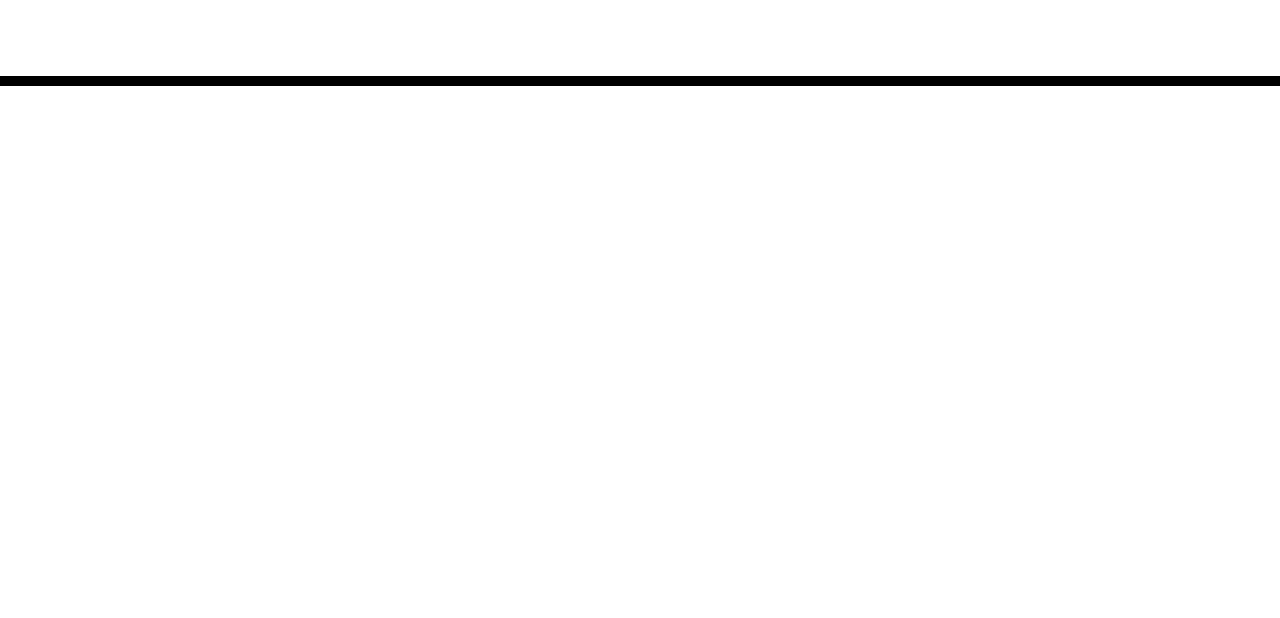
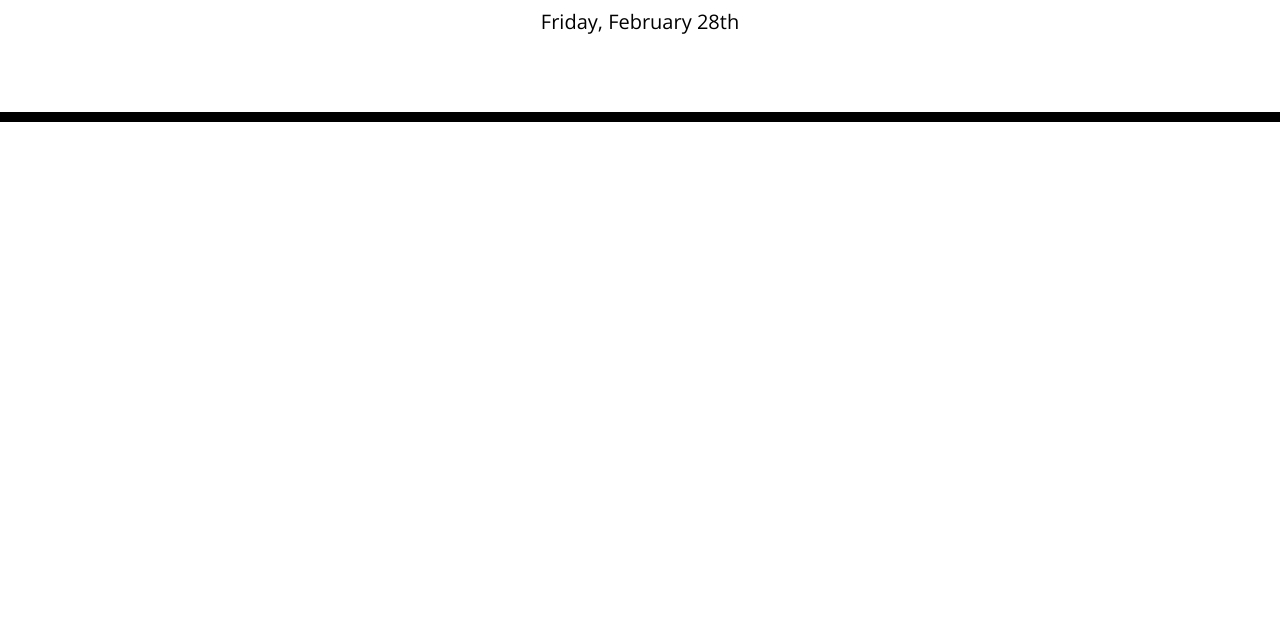
Before and after one commit to dsarra1018/Work-Day-Scheduler, a plain HTML site: page index.html in a window 1280 px wide. Shown: the part 182-800 px from the top of the page. Drawn offline with nearby package versions, Linux system fonts and the light colour scheme.

Commit message:
Linked script.js to html. Display current date on webpage.

```diff
--- a/assets/scripts/scripts.js
+++ b/assets/scripts/scripts.js
@@ -0,0 +1,5 @@
+// Displaying todays date
+let day = moment().format('dddd');
+let monthAndDay = moment().format('MMMM Do');
+
+$("#currentDay").text(day + ", " + monthAndDay);
--- a/index.html
+++ b/index.html
@@ -34,5 +34,6 @@
 
     <script src="https://code.jquery.com/jquery-3.4.1.min.js"></script>
     <script src="https://cdnjs.cloudflare.com/ajax/libs/moment.js/2.24.0/moment.min.js"></script>
+    <script src="assets/scripts/scripts.js"></script>
   </body>
 </html>
```
